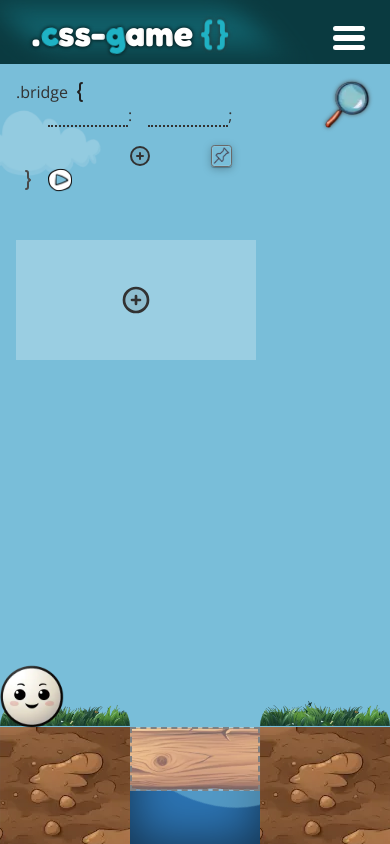
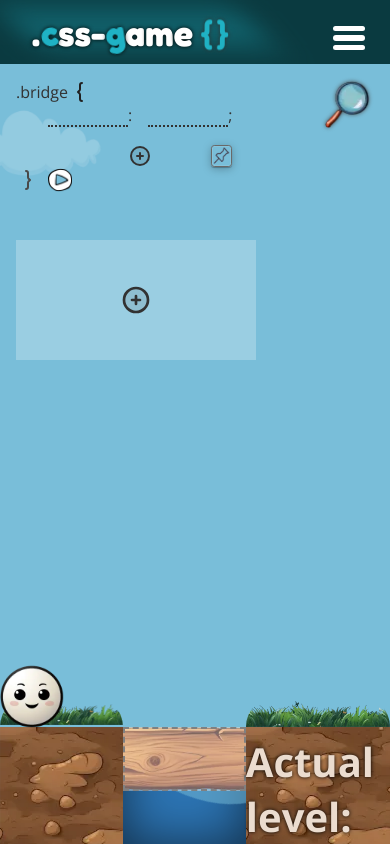
Before and after one commit to KaiUweCZE/cssGame, a React app in the folder frontend/: page /game in a window 390 px wide. Built offline with nearby package versions, Linux system fonts and the light colour scheme; what @cloudinary/url-gen would draw is missing.

Commit message:
ux:add temporary label for container, info label with actual level

```diff
--- a/frontend/src/assets/styles/game-styles.css
+++ b/frontend/src/assets/styles/game-styles.css
@@ -353,11 +353,21 @@ button img:hover {
 }
 
 .end {
-  display: flex;
+  display: grid;
   position: relative;
   width: 100%;
   background-size: auto;
   background-repeat: repeat;
+}
+
+.actual-level {
+  place-self: end end;
+  font-size: 2.5rem;
+  padding-right: 1rem;
+  font-weight: bold;
+  z-index: 100;
+  color: #ebdccf;
+  text-shadow: 0 0 4px black;
 }
 
 .lawn {
@@ -1003,10 +1013,19 @@ img.obstacle {
 .temporary-container .close-icon:hover {
   transform: scale(1.2);
 }
+.temporary-container.second-level {
+  left: 35rem;
+}
+@media (width < 40.01rem) {
+  .temporary-container {
+    display: none;
+  }
+}
 
 .temporary-box {
   display: flex;
   align-items: center;
+  text-wrap: nowrap;
   gap: 0.5rem;
 }
 .temporary-box p {
--- a/frontend/src/assets/styles/game-styles.scss
+++ b/frontend/src/assets/styles/game-styles.scss
@@ -341,11 +341,20 @@ button {
 
 // endpoint in playground, it is used in EndPoint.js
 .end {
-  display: flex;
+  display: grid;
   position: relative;
   width: 100%;
   background-size: auto;
   background-repeat: repeat;
+}
+.actual-level {
+  place-self: end end;
+  font-size: 2.5rem;
+  padding-right: 1rem;
+  font-weight: bold;
+  z-index: 100;
+  color: lighten(#a77347, 40);
+  text-shadow: 0 0 4px black;
 }
 
 // seamless texture on top of .start and .end
@@ -1011,11 +1020,19 @@ img.obstacle {
       transform: scale(1.2);
     }
   }
+  &.second-level {
+    left: 35rem;
+  }
+
+  @media (width < 40.01rem) {
+    display: none;
+  }
 }
 
 .temporary-box {
   display: flex;
   align-items: center;
+  text-wrap: nowrap;
   gap: 0.5rem;
   p {
     font-style: italic;
--- a/frontend/src/assets/styles/index.css
+++ b/frontend/src/assets/styles/index.css
@@ -632,8 +632,8 @@ a.menu__item.active::after {
 }
 .temporary__box .label__close {
   position: absolute;
-  bottom: 0;
-  left: 50%;
+  bottom: 0.15rem;
+  left: 55%;
   cursor: pointer;
   z-index: 1;
   transition: 0.4s;
@@ -645,6 +645,7 @@ a.menu__item.active::after {
   position: absolute;
   left: -3.5rem;
   place-self: start start;
+  font-weight: bold;
 }
 .temporary__box p {
   position: absolute;
@@ -670,6 +671,11 @@ a.menu__item.active::after {
 @media (max-width: 65rem) {
   .temporary__box {
     right: 1vw;
+  }
+}
+@media (max-width: 40rem) {
+  .temporary__box {
+    visibility: hidden;
   }
 }
 
--- a/frontend/src/assets/styles/index.scss
+++ b/frontend/src/assets/styles/index.scss
@@ -664,8 +664,9 @@ a.menu__item {
   }
   .label__close {
     position: absolute;
-    bottom: 0;
-    left: 50%;
+    //place-self: end end;
+    bottom: 0.15rem;
+    left: 55%;
     cursor: pointer;
     z-index: 1;
     transition: 0.4s;
@@ -677,6 +678,7 @@ a.menu__item {
     position: absolute;
     left: -3.5rem;
     place-self: start start;
+    font-weight: bold;
   }
   p {
     position: absolute;
@@ -697,6 +699,9 @@ a.menu__item {
   }
   @include medium-screen {
     right: 1vw;
+  }
+  @include small-screen {
+    visibility: hidden;
   }
 }
 
--- a/frontend/src/components/EndPoint.js
+++ b/frontend/src/components/EndPoint.js
@@ -28,6 +28,7 @@ const EndPoint = ({ mode = "" }) => {
     >
       <div className="lawn" style={lawnStyle}></div>
       {level.enemy && mode === "game" ? <EnemyEmoji level={level.id} /> : ""}
+      {level && <span className="actual-level">Actual level: {level.id}</span>}
     </div>
   );
 };
--- a/frontend/src/pages/game/game-components/Mission.js
+++ b/frontend/src/pages/game/game-components/Mission.js
@@ -32,7 +32,7 @@ const Mission = () => {
                   <MessageResult />
                   <div className="box__classes">
                     <CssForm name="bridge" />
-                    {level?.id === 1 && <ContainerTemporaryLabels />}
+                    <ContainerTemporaryLabels level={level.id} />
                     {containerClass ? (
                       <CssForm
                         name="container"
--- a/frontend/src/pages/game/game-components/PlayGround.js
+++ b/frontend/src/pages/game/game-components/PlayGround.js
@@ -3,7 +3,6 @@ import StartPoint from "../../../components/StartPoint";
 import CrossRoad from "./CrossRoad";
 import EndPoint from "@components/EndPoint";
 import MainEmoji from "@components/Emojis/MainEmoji";
-import MessageResult from "@/components/MessageResult";
 
 const PlayGround = () => {
   return (
--- a/frontend/src/pages/game/game-components/labels/ContainerTemporaryLabels.js
+++ b/frontend/src/pages/game/game-components/labels/ContainerTemporaryLabels.js
@@ -4,11 +4,13 @@ import pinIcon from "@/assets/images/icons/pin.webp";
 import { labelImages, playIcon } from "@/data/ImagesData";
 import { Braces, X } from "lucide-react";
 
-const ContainerTemporaryLabels = () => {
+const ContainerTemporaryLabels = ({ level }) => {
   const [active, setActive] = useState(true);
   return (
     <>
       {active && (
+        <>
+          {level === 1 && (
             <div className="temporary-container">
               <X
                 className="close-icon"
@@ -37,6 +39,24 @@ const ContainerTemporaryLabels = () => {
               </div>
             </div>
           )}
+          {level === 2 && (
+            <div className="temporary-container second-level">
+              <img
+                src={labelImages.curvedArrow}
+                width={140}
+                className="temporary-arrow"
+              />
+              <div className="temporary-box">
+                <Braces width={16} height={16} />
+                <p>
+                  {" "}
+                  Edit styles of .container element (wrapper containing .bridge)
+                </p>
+              </div>
+            </div>
+          )}
+        </>
+      )}
     </>
   );
 };
```
Also changed, not shown: frontend/src/pages/game/game-components/labels/PlayTemporaryLabel.js (deleted, +0 -13 lines), 2 other files (tests, documents, lock files or other folders). Lines whose indentation alone changed are shown as unchanged.
